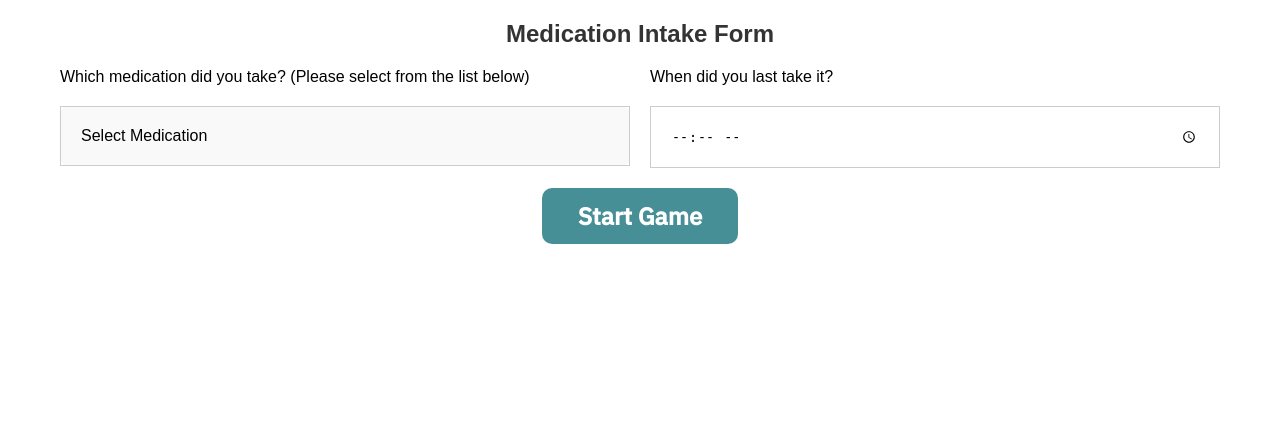
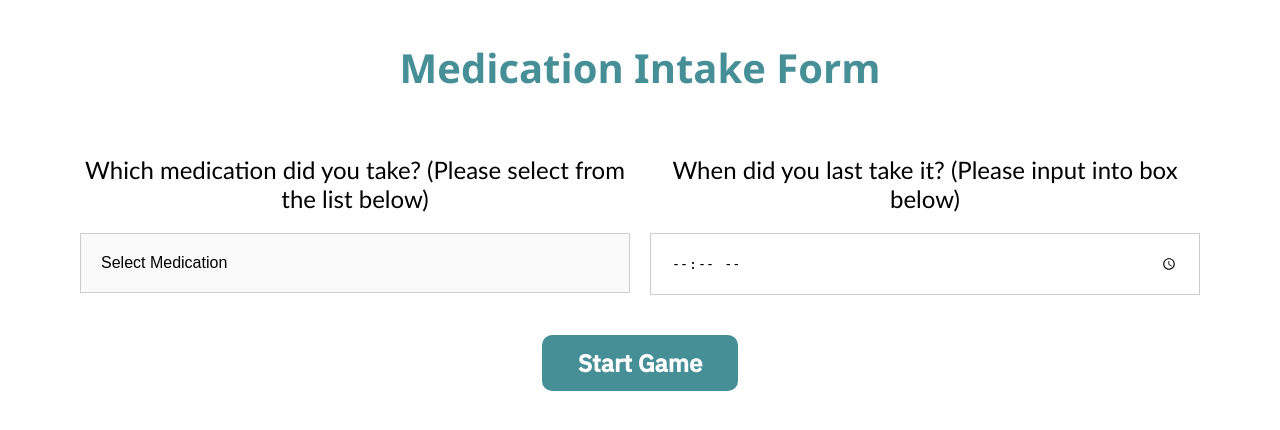
Before and after one commit to wearablebiosensing/MindGame, a Flask app: page /intake in a window 1280 px wide. Shown: the top 430 px of the page. Run offline with Flask 3, Linux system fonts and the light colour scheme.

Commit message:
Better intake styles

```diff
--- a/CareWear-MagneticTilesActivity/templates/medication_intake.html
+++ b/CareWear-MagneticTilesActivity/templates/medication_intake.html
@@ -46,16 +46,19 @@
       }
 
       .container h2 {
-        color: #333;
-        font-size: 24px;
+        color: #478f96;
+        font-size: calc(32px + 1vh);
         text-align: center;
+        padding: 20px;
         margin-bottom: 20px;
+        font-family: "Segoe UI", Tahoma, Geneva, Verdana, sans-serif;
       }
 
       .form-wrapper {
         display: flex;
         justify-content: center;
         gap: 20px;
+        padding: 20px;
       }
 
       .form-group {
@@ -68,6 +71,10 @@
       }
 
       .form-group label {
+        font-family: "Trebuchet MS", "Lucida Sans Unicode", "Lucida Grande",
+          "Lucida Sans", Arial, sans-serif;
+        font-size: 1.5em;
+        text-align: center;
       }
 
       .dropdown {
@@ -157,7 +164,9 @@
           </div>
         </div>
         <div class="form-group">
-          <label for="input-time">When did you last take it?</label>
+          <label for="input-time"
+            >When did you last take it? (Please input into box below)</label
+          >
           <!-- Change to a text input for time entry -->
           <input type="time" id="input-time" class="time-input" />
         </div>
```
